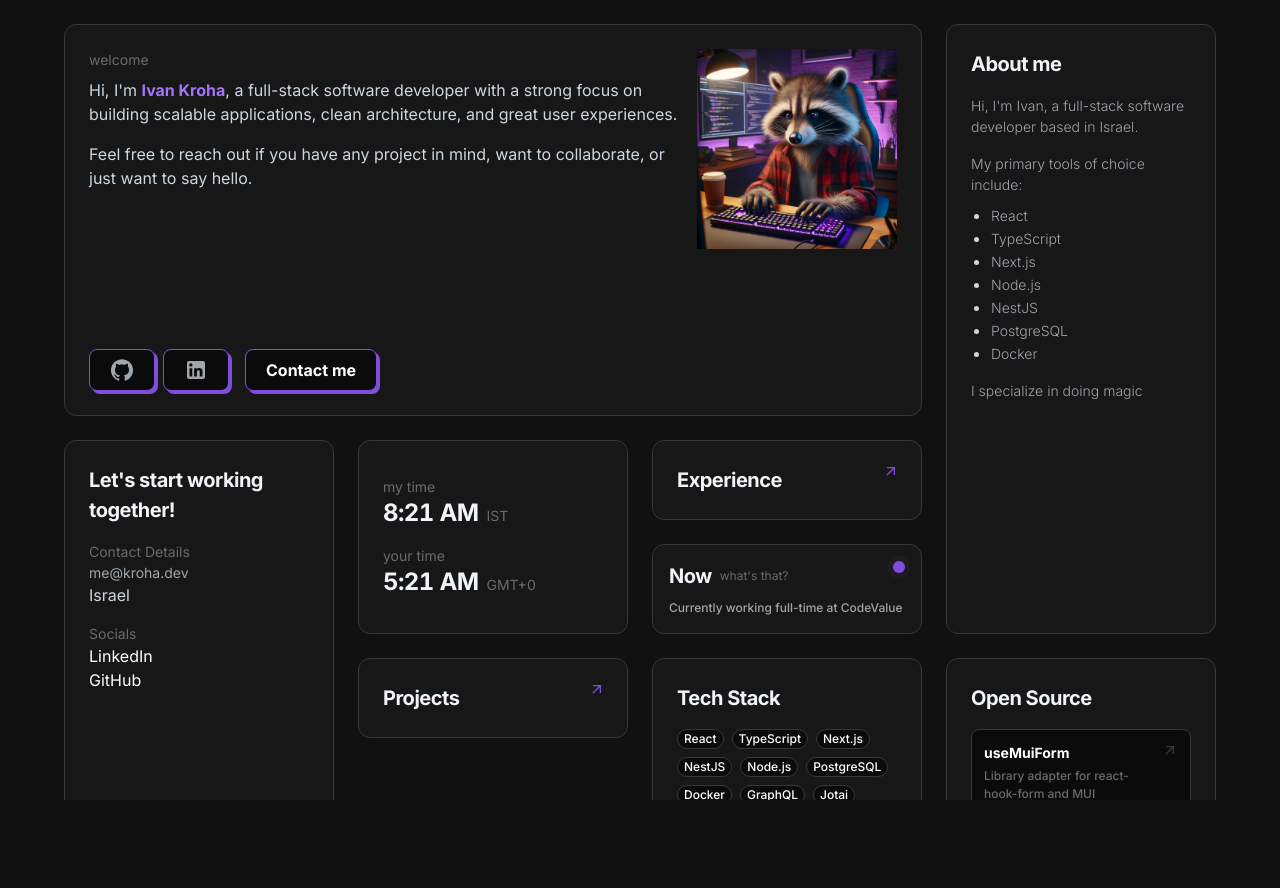
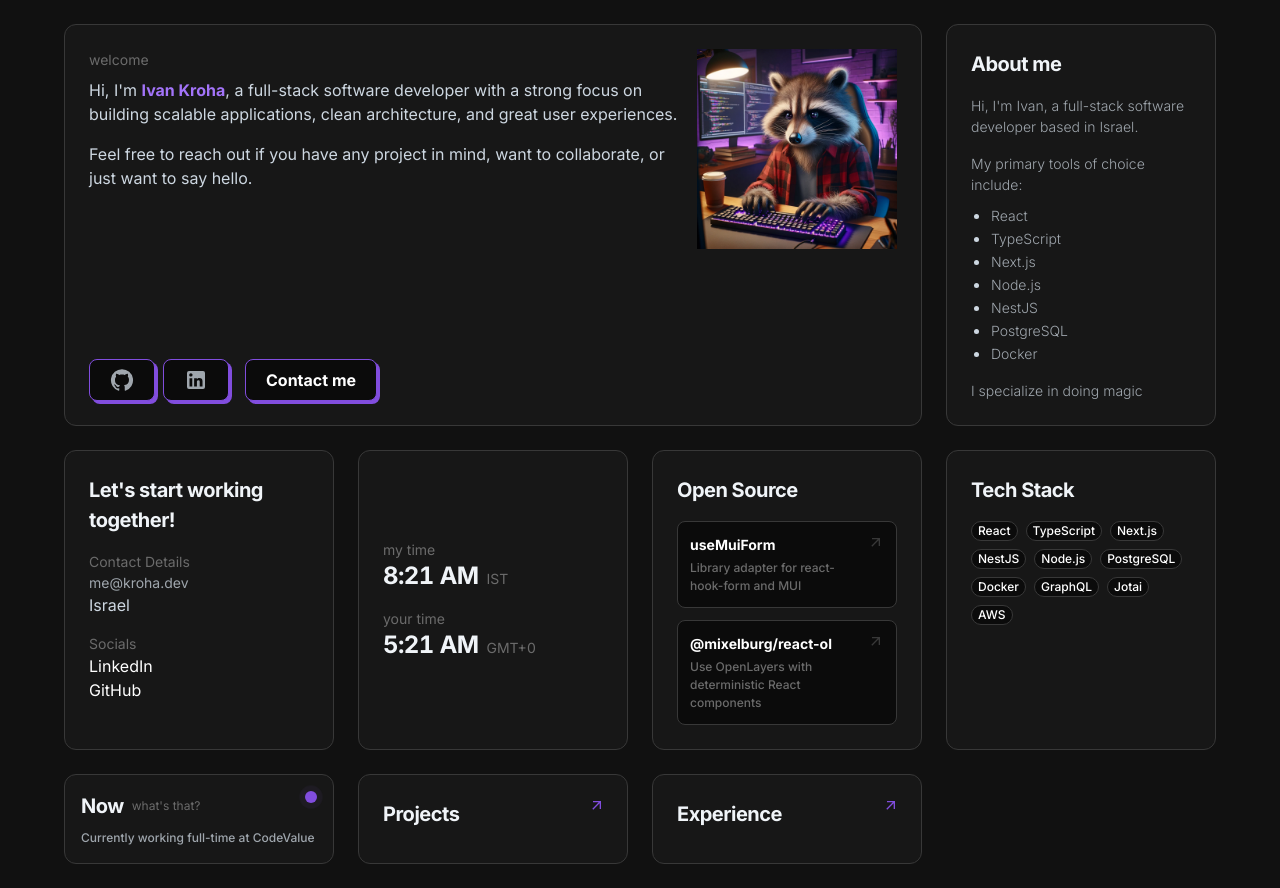
Before and after one commit to mixelburg/portfolio, a Next.js app: page / in a window 1280 px wide. Before the commit the page ends 800 px from the top, so only its background shows below. Built offline with nearby package versions, Linux system fonts and the light colour scheme.

Commit message:
refactor: simplify Card component usage across multiple cards

```diff
--- a/package.json
+++ b/package.json
@@ -12,6 +12,7 @@
     "@emotion/styled": "^11.14.1",
     "@mui/icons-material": "^6.4.12",
     "@mui/joy": "^5.0.0-beta.52",
+    "@mui/material": "^7.3.7",
     "@react-spring/web": "^9.7.5",
     "dayjs": "^1.11.13",
     "next": "^15.3.4",
--- a/src/app/page.tsx
+++ b/src/app/page.tsx
@@ -1,4 +1,5 @@
 import { Box } from '@mui/joy';
+import Grid from '@mui/material/Grid';
 import { IntroCard } from '@/components/IntroCard';
 import { AboutCard } from '@/components/AboutCard';
 import { ContactCard } from '@/components/ContactCard';
@@ -18,31 +19,39 @@
         p: { xs: 1, sm: 2, md: 3 },
         width: '100%',
         maxWidth: '1200px',
-        display: 'grid',
-        gap: { xs: 1, sm: 2, md: 3 },
-        gridTemplateColumns: {
-          xs: '1fr',
-          md: 'repeat(2, 1fr)',
-          lg: 'repeat(4, 1fr)',
-        },
-        gridAutoRows: {
-          xs: 'auto',
-          lg: 'minmax(80px, auto)',
-        },
-        minHeight: { lg: '100vh' },
-        maxHeight: { lg: '800px' },
-        overflow: 'hidden',
       }}
     >
-      <IntroCard />
-      <AboutCard />
-      <ContactCard />
-      <TimeCard />
-      <ExperienceLinkCard />
-      <NowCard />
-      <ProjectsCard />
-      <SkillsCard />
-      <OpenSourceCard />
+      <Grid container spacing={{ xs: 1, sm: 2, md: 3 }}>
+        <Grid size={{ xs: 12, md: 6, lg: 9 }}>
+          <IntroCard />
+        </Grid>
+        <Grid size={{ xs: 12, md: 6, lg: 3 }}>
+          <AboutCard />
+        </Grid>
+
+        <Grid size={{ xs: 12, md: 6, lg: 3 }}>
+          <ContactCard />
+        </Grid>
+        <Grid size={{ xs: 12, md: 6, lg: 3 }}>
+          <TimeCard />
+        </Grid>
+        <Grid size={{ xs: 12, md: 6, lg: 3 }}>
+          <OpenSourceCard />
+        </Grid>
+
+        <Grid size={{ xs: 12, md: 6, lg: 3 }}>
+          <SkillsCard />
+        </Grid>
+        <Grid size={{ xs: 12, md: 6, lg: 3 }}>
+          <NowCard />
+        </Grid>
+        <Grid size={{ xs: 12, md: 6, lg: 3 }}>
+          <ProjectsCard />
+        </Grid>
+        <Grid size={{ xs: 12, md: 6, lg: 3 }}>
+          <ExperienceLinkCard />
+        </Grid>
+      </Grid>
     </Box>
   );
 };
--- a/src/components/AboutCard.tsx
+++ b/src/components/AboutCard.tsx
@@ -15,7 +15,7 @@
   ];
 
   return (
-    <Card colSpan={1} rowSpan={6}>
+    <Card>
       <Stack gap={2} height="100%">
         <Typography level="h4" fontWeight="bold" sx={{ m: 0 }}>
           About me
--- a/src/components/Card.tsx
+++ b/src/components/Card.tsx
@@ -7,13 +7,11 @@
 
 type CardProps = {
   children: ReactNode;
-  colSpan?: number;
-  rowSpan?: number;
   href?: string;
   sx?: SxProps;
 };
 
-export const Card = ({ children, colSpan = 1, rowSpan = 1, href, sx }: CardProps) => {
+export const Card = ({ children, href, sx }: CardProps) => {
   const content = (
     <Box
       sx={{
@@ -27,15 +25,6 @@
         transition: 'border-color 0.3s ease, transform 0.3s ease',
         '&:hover': {
           borderColor: primary[500],
-        },
-        gridColumn: {
-          xs: 'span 1',
-          md: `span ${Math.min(colSpan, 2)}`,
-          lg: `span ${colSpan}`,
-        },
-        gridRow: {
-          xs: 'span 1',
-          md: `span ${rowSpan}`,
         },
         ...sx,
       }}
--- a/src/components/ContactCard.tsx
+++ b/src/components/ContactCard.tsx
@@ -6,7 +6,7 @@
 
 export const ContactCard = () => {
   return (
-    <Card colSpan={1} rowSpan={4}>
+    <Card>
       <Stack height="100%" gap={2}>
         <Typography level="h4" fontWeight="bold">
           Let's start working together!
--- a/src/components/ExperienceLinkCard.tsx
+++ b/src/components/ExperienceLinkCard.tsx
@@ -9,7 +9,7 @@
 export const ExperienceLinkCard = () => {
   return (
     <Link href="/experience" style={{ textDecoration: 'none', color: 'inherit', display: 'contents' }}>
-      <Card colSpan={1} rowSpan={1}>
+      <Card>
         <Stack direction="row" justifyContent="space-between" alignItems="flex-start" height="100%">
           <Typography level="h4" fontWeight="bold" sx={{ m: 0 }}>
             Experience
--- a/src/components/IntroCard.tsx
+++ b/src/components/IntroCard.tsx
@@ -8,7 +8,7 @@
 
 export const IntroCard = () => {
   return (
-    <Card colSpan={3} rowSpan={4}>
+    <Card>
       <Stack direction={{ xs: 'column', md: 'row' }} justifyContent="space-between" height="100%" gap={2}>
         <Stack justifyContent="space-between" height="100%" gap={2} flex={1}>
           <Stack>
--- a/src/components/NowCard.tsx
+++ b/src/components/NowCard.tsx
@@ -6,7 +6,7 @@
 
 export const NowCard = () => {
   return (
-    <Card colSpan={1} rowSpan={1} sx={{ p: 2 }}>
+    <Card sx={{ p: 2 }}>
       <Stack gap={1}>
         <Stack direction="row" justifyContent="space-between" alignItems="flex-start">
           <Stack direction="row" alignItems="center" gap={1}>
--- a/src/components/OpenSourceCard.tsx
+++ b/src/components/OpenSourceCard.tsx
@@ -26,7 +26,7 @@
 
 export const OpenSourceCard = () => {
   return (
-    <Card colSpan={1} rowSpan={2}>
+    <Card>
       <Stack gap={2} height="100%">
         <Typography level="h4" fontWeight="bold" sx={{ m: 0 }}>
           Open Source
--- a/src/components/ProjectsCard.tsx
+++ b/src/components/ProjectsCard.tsx
@@ -7,11 +7,7 @@
 
 export const ProjectsCard = () => {
   return (
-    <Card
-      colSpan={1}
-      rowSpan={1}
-      href="https://github.com/mixelburg?tab=repositories"
-    >
+    <Card href="https://github.com/mixelburg?tab=repositories">
       <Stack direction="row" justifyContent="space-between" alignItems="flex-start" height="100%">
         <Typography level="h4" fontWeight="bold" sx={{ m: 0 }}>
           Projects
--- a/src/components/SkillsCard.tsx
+++ b/src/components/SkillsCard.tsx
@@ -19,7 +19,7 @@
   ];
 
   return (
-    <Card colSpan={1} rowSpan={2}>
+    <Card>
       <Stack gap={2} height="100%">
         <Typography level="h4" fontWeight="bold" sx={{ m: 0 }}>
           Tech Stack
--- a/src/components/TimeCard.tsx
+++ b/src/components/TimeCard.tsx
@@ -43,7 +43,7 @@
   }, []);
 
   return (
-    <Card colSpan={1} rowSpan={2}>
+    <Card>
       <Stack gap={2} justifyContent="center" height="100%">
         <Box>
           <Typography level="body-sm" sx={{ color: darkslate[300], m: 0 }}>
```
Also changed, not shown: 1 other file (tests, documents, lock files or other folders).
